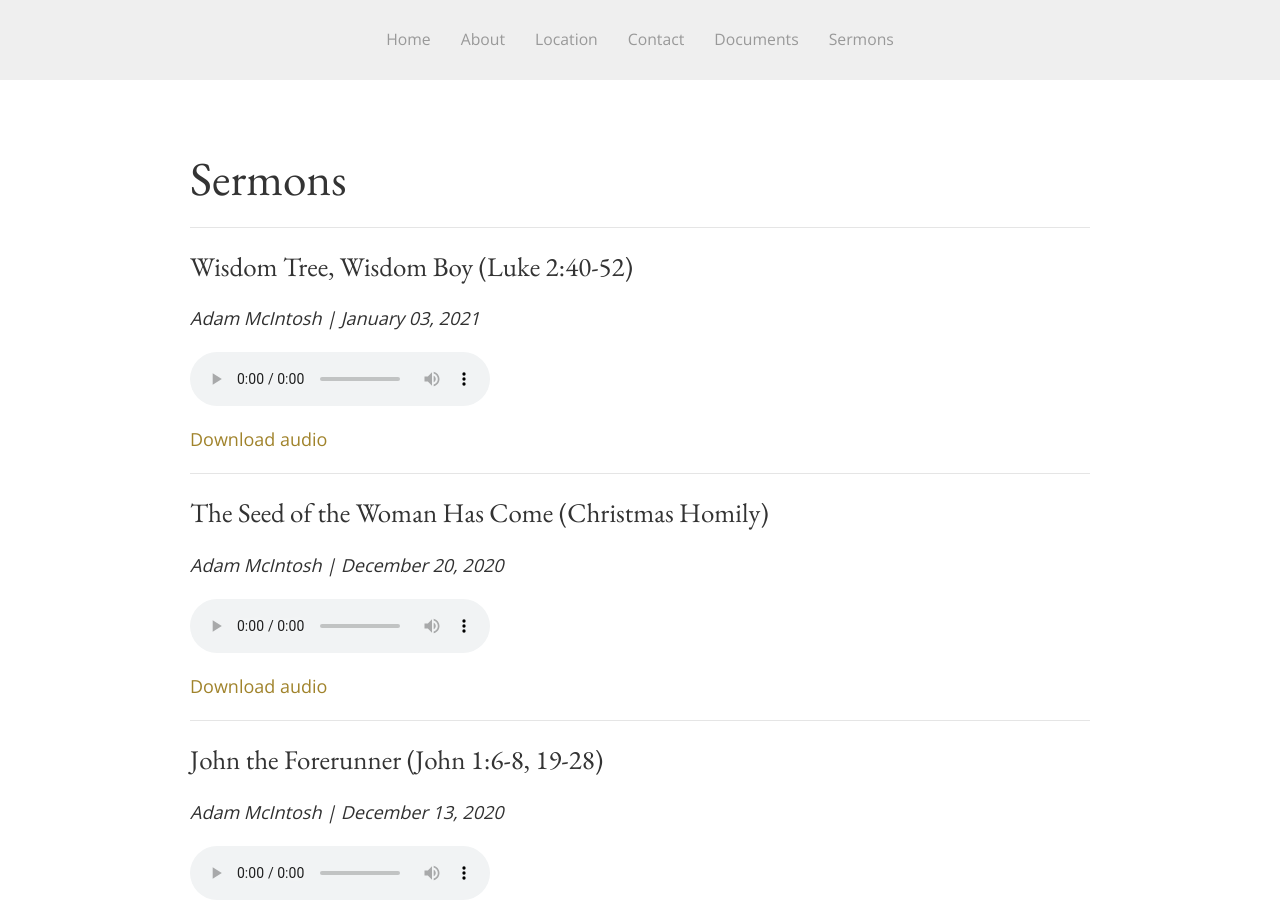
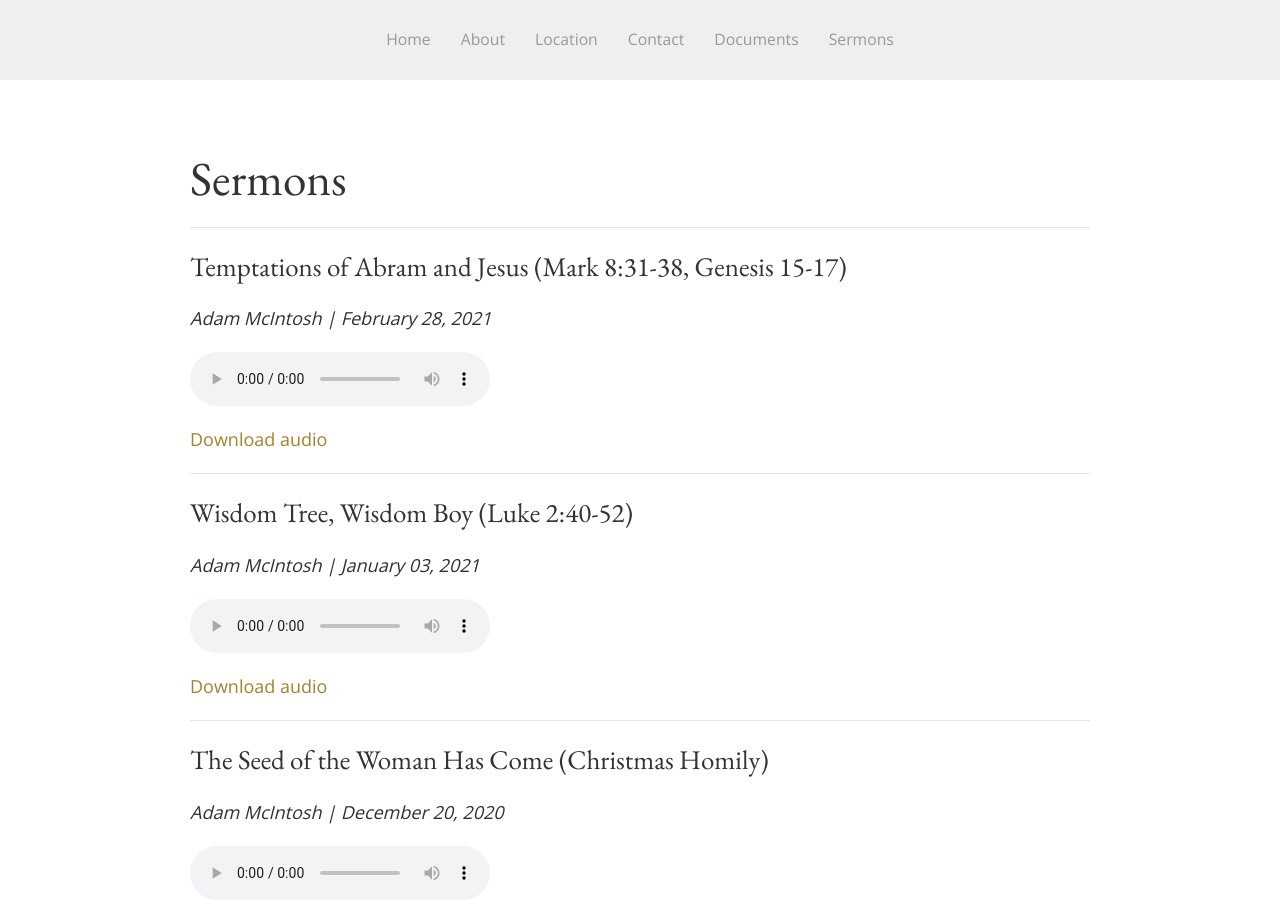
Before and after one commit to SaintDavidsChurch/website, a Jekyll site: the page built from sermons.html, in a window 1280 px wide and 900 px high. Built offline with Jekyll 4.4.1, drawn with Linux system fonts in a browser that asks for light colours.

Commit message:
Updated by InferCMS

```diff
--- a/_data/sermons.yml
+++ b/_data/sermons.yml
@@ -154,3 +154,7 @@
   date: '2021-01-03'
   preacher: Adam McIntosh
   audio_file: https://saintdavids.church/assets/sermons/2021/January/Adam-McIntosh_Jan3-2021_Luke2.40.52.mp3
+- title: Temptations of Abram and Jesus (Mark 8:31-38, Genesis 15-17)
+  date: '2021-02-28'
+  preacher: Adam McIntosh
+  audio_file: https://saintdavids.church/assets/sermons/2021/February/Adam-McIntosh_Feb28-2021_Mark8.31-38_Lections.mp3
```
